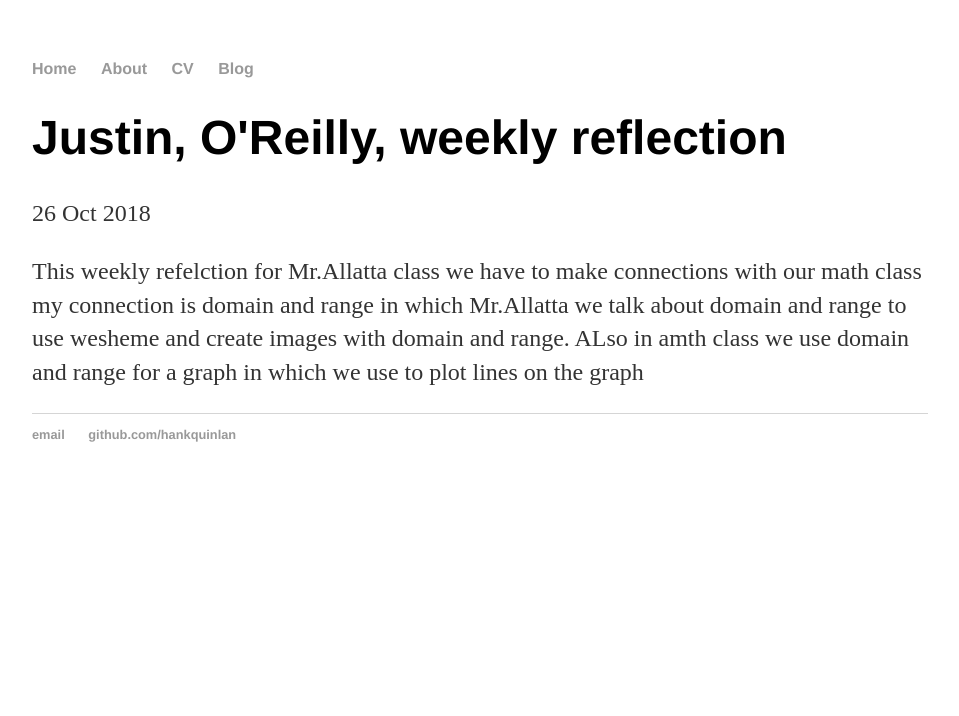
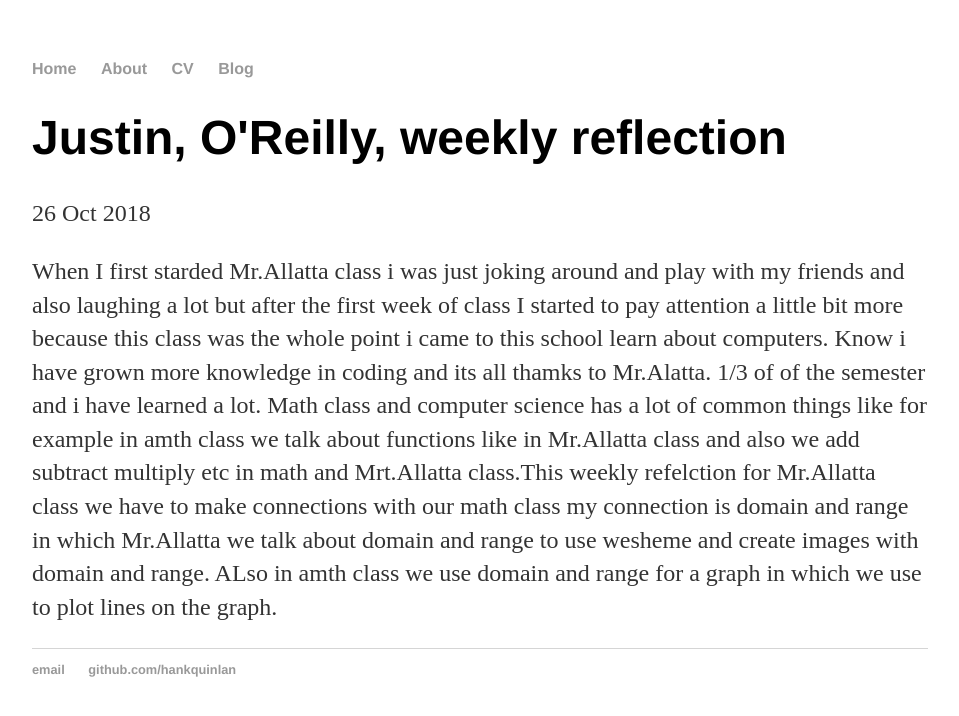
Before and after one commit to justino8200/justino8200.github.io, a Jekyll site: the page built from _posts/2018-10-26-Justin-O'Reilly-site-launched.md, in a window 1280 px wide. Shown: the top 716 px of the page, without its empty margins (160-1119 px from the left). Built offline with Jekyll 4.4.1, drawn with Linux system fonts in a browser that asks for light colours.

Commit message:
Update 2018-10-26-Justin-O'Reilly-site-launched.md

```diff
--- a/_posts/2018-10-26-Justin-O'Reilly-site-launched.md
+++ b/_posts/2018-10-26-Justin-O'Reilly-site-launched.md
@@ -4,4 +4,4 @@ title: "Justin, O'Reilly, weekly reflection"
 date: 2018-10-26
 ---
 
-This weekly refelction for Mr.Allatta class we have to make connections with our math class my connection is domain and range in which Mr.Allatta we talk about domain and range to use wesheme and create images with domain and range. ALso in amth class we use domain and range for a graph in which we use to plot lines on the graph
+When I first starded Mr.Allatta class i was just joking around and play with my friends and also laughing a lot but after the first week of class I started to pay attention a little bit more because this class was the whole point i came to this school learn about computers. Know i have grown more knowledge in coding and its all thamks to Mr.Alatta. 1/3 of of the semester and i have learned a lot. Math class and computer science has a lot of common things like for example in amth class we talk about functions like in Mr.Allatta class and also we add subtract multiply etc in math and Mrt.Allatta class.This weekly refelction for Mr.Allatta class we have to make connections with our math class my connection is domain and range in which Mr.Allatta we talk about domain and range to use wesheme and create images with domain and range. ALso in amth class we use domain and range for a graph in which we use to plot lines on the graph.
```
